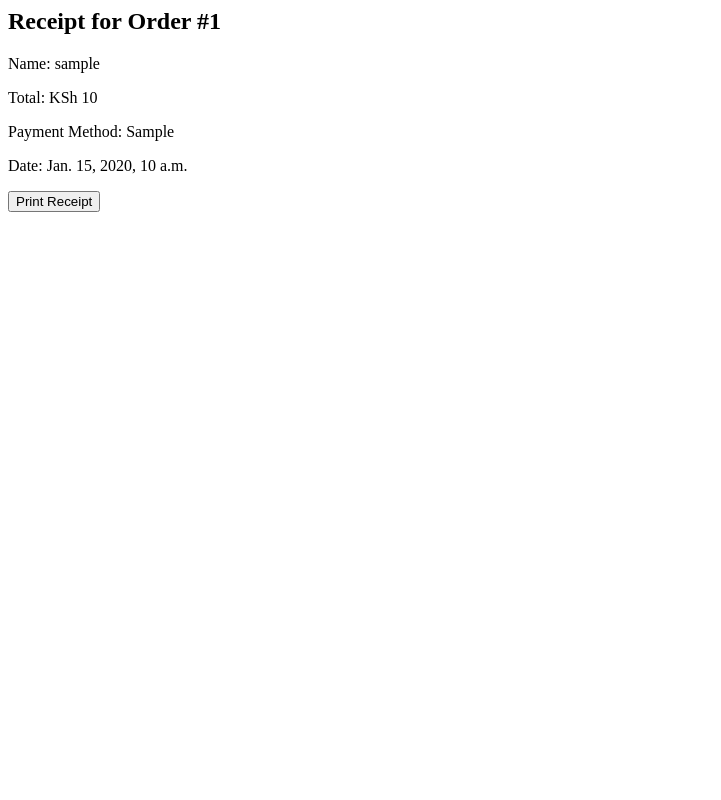
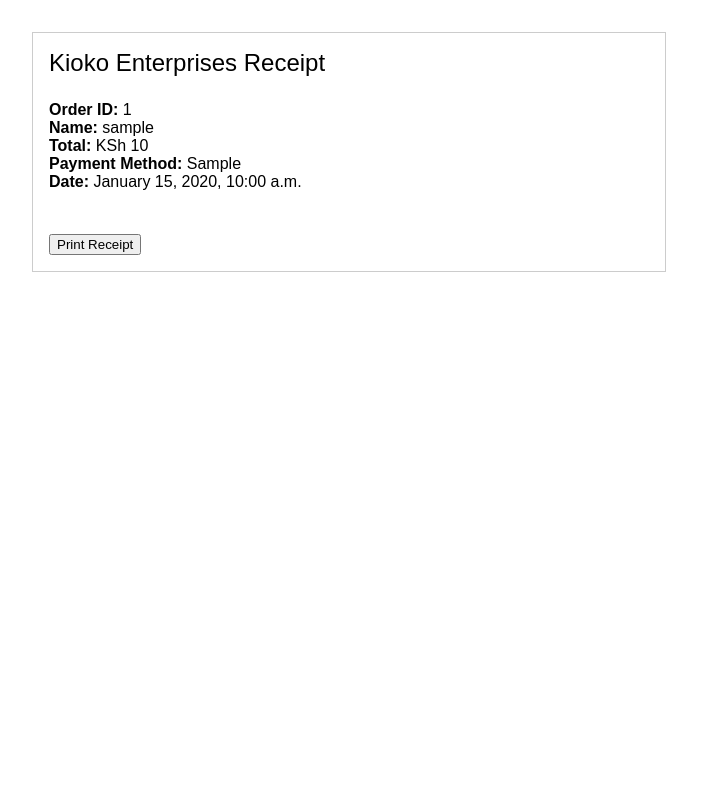
Before and after one commit to Zambagarrah/kioko_enterprises, a Django app: template core/templates/core/printable_receipt.html in a window 1280 px wide. Shown: the whole page, without its empty margins (0-721 px from the left). Run offline with Django 4.2, Linux system fonts and the light colour scheme; the template is opened without the code that fills it: most values are stand-ins (such as "Sample title", 1, 10 or a date in 2020).

Commit message:
style: create printable receipt template with Kioko branding

```diff
--- a/Steps.txt
+++ b/Steps.txt
@@ -166,3 +166,5 @@ Phase 6: Payment Gateway Integration.
         Update Payment Processors to Log Transactions
         Add Admin Dashboard for Logs
 Phase 7: Receipts & Notifications.
+    Add printable_receipt View
+    Create Receipt Template
--- a/core/templates/core/printable_receipt.html
+++ b/core/templates/core/printable_receipt.html
@@ -1,6 +1,26 @@
-<h2>Receipt for Order #{{ order.id }}</h2>
-<p>Name: {{ order.user.username }}</p>
-<p>Total: KSh {{ order.total }}</p>
-<p>Payment Method: {{ order.payment_method }}</p>
-<p>Date: {{ order.created_at }}</p>
-<button onclick="window.print()">Print Receipt</button>
+<!DOCTYPE html>
+<html>
+<head>
+  <title>Receipt for Order #{{ order.id }}</title>
+  <style>
+    body { font-family: Arial; margin: 2em; }
+    .receipt-box { border: 1px solid #ccc; padding: 1em; max-width: 600px; }
+    .header { font-size: 1.5em; margin-bottom: 1em; }
+    .info { margin-bottom: 1em; }
+    .print-btn { margin-top: 2em; }
+  </style>
+</head>
+<body>
+  <div class="receipt-box">
+    <div class="header">Kioko Enterprises Receipt</div>
+    <div class="info">
+      <strong>Order ID:</strong> {{ order.id }}<br>
+      <strong>Name:</strong> {{ order.user.username }}<br>
+      <strong>Total:</strong> KSh {{ order.total }}<br>
+      <strong>Payment Method:</strong> {{ order.payment_method }}<br>
+      <strong>Date:</strong> {{ order.created_at|date:"F j, Y, g:i a" }}
+    </div>
+    <button class="print-btn" onclick="window.print()">Print Receipt</button>
+  </div>
+</body>
+</html>
```
